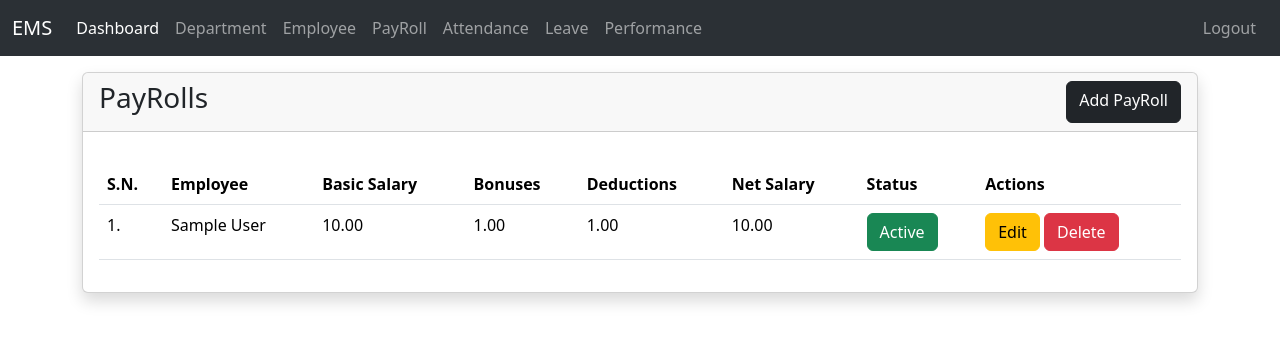
After one commit to sunilyadav97/employee-management-system, a Django app: page /payrolls/ in a window 1280 px wide. The commit adds this page. Shown: the top 343 px of the page. Run offline with Django 5.2, Linux system fonts and the light colour scheme; tables that the repository leaves empty hold one stand-in row (values such as "Sample post").

Commit message:
Payroll completed.

```diff
--- a/emsapp/models.py
+++ b/emsapp/models.py
@@ -42,7 +42,7 @@ class PayRoll(TimeStampedModel):
     is_active = models.BooleanField(default=True)
 
     def __str__(self):
-        self.employee.user.get_full_name()
+        return str(self.employee.user.get_full_name() if self.employee.user.get_full_name() else self.employee.user)
 
 
 class Attendance(TimeStampedModel):
--- a/emsapp/views.py
+++ b/emsapp/views.py
@@ -83,27 +83,35 @@ class EmployeeDeleteView(DeleteView):
 class PayRollListView(ListView):
     model = PayRoll
     template_name = 'emsapp/payroll_list.html'
-    context_object_name = 'payrolls'
 
 
 class PayRollCreateView(CreateView):
     model = PayRoll
     form_class = PayRollForm
     template_name = 'emsapp/payroll_form.html'
-    success_url = reverse_lazy('payroll_list')
+
+    def get_success_url(self):
+        messages.success(self.request, 'Payroll successfully created.')
+        return reverse("emsapp:payroll_list")
 
 
 class PayRollUpdateView(UpdateView):
     model = PayRoll
     form_class = PayRollForm
     template_name = 'emsapp/payroll_form.html'
-    success_url = reverse_lazy('payroll_list')
+
+    def get_success_url(self):
+        messages.success(self.request, 'Payroll successfully updated.')
+        return reverse("emsapp:payroll_list")
 
 
 class PayRollDeleteView(DeleteView):
     model = PayRoll
-    template_name = 'emsapp/payroll_confirm_delete.html'
-    success_url = reverse_lazy('payroll_list')
+    template_name = "utils/delete_confirmation.html"
+
+    def get_success_url(self):
+        messages.success(self.request, 'Payroll successfully deleted.')
+        return reverse("emsapp:payroll_list")
 
 
 class AttendanceListView(ListView):
--- /dev/null
+++ b/templates/emsapp/payroll_list.html
@@ -0,0 +1,52 @@
+{% extends "generic_base.html" %}
+{% block content %}
+    <div class="row">
+        <div class="col-md-12 m-auto">
+            <div class="card shadow">
+                <div class="card-header justify-content-between d-flex">
+                    <h3 class="card-title">PayRolls</h3>
+                    <a class="btn btn-dark" href="{% url 'emsapp:payroll_create' %}">Add PayRoll</a>
+                </div>
+                <div class="card-body">
+                    <table class="table mt-3">
+                        <thead>
+                        <tr>
+                            <th>S.N.</th>
+                            <th>Employee</th>
+                            <th>Basic Salary</th>
+                            <th>Bonuses</th>
+                            <th>Deductions</th>
+                            <th>Net Salary</th>
+                            <th>Status</th>
+                            <th>Actions</th>
+                        </tr>
+                        </thead>
+                        <tbody>
+                        {% for object in object_list %}
+                            <tr>
+                                <td>{{ forloop.counter }}.</td>
+                                <td>{{ object.employee }}</td>
+                                <td>{{ object.basic_salary }}</td>
+                                <td>{{ object.bonuses }}</td>
+                                <td>{{ object.deductions }}</td>
+                                <td>{{ object.net_salary }}</td>
+                                <td>
+                                    {% if object.is_active %}
+                                        <span class="btn btn-success">Active</span>
+                                    {% else %}
+                                        <span class="btn btn-secondary">Inactive</span>
+                                    {% endif %}
+                                </td>
+                                <td>
+                                    <a href="{% url 'emsapp:payroll_update' object.id %}" class="btn btn-warning">Edit</a>
+                                    <a href="{% url 'emsapp:payroll_delete' object.id %}" class="btn btn-danger">Delete</a>
+                                </td>
+                            </tr>
+                        {% endfor %}
+                        </tbody>
+                    </table>
+                </div>
+            </div>
+        </div>
+    </div>
+{% endblock %}
--- a/templates/generic_base.html
+++ b/templates/generic_base.html
@@ -25,7 +25,7 @@
                     <a class="nav-link" href="{% url 'emsapp:employee_list' %}">Employee</a>
                 </li>
                 <li class="nav-item">
-                    <a class="nav-link" href="#">PayRoll</a>
+                    <a class="nav-link" href="{% url 'emsapp:payroll_list' %}">PayRoll</a>
                 </li>
                 <li class="nav-item">
                     <a class="nav-link" href="#">Attendance</a>
```
Also changed, not shown: templates/emsapp/payroll_form.html (added, +23 -0 lines).
